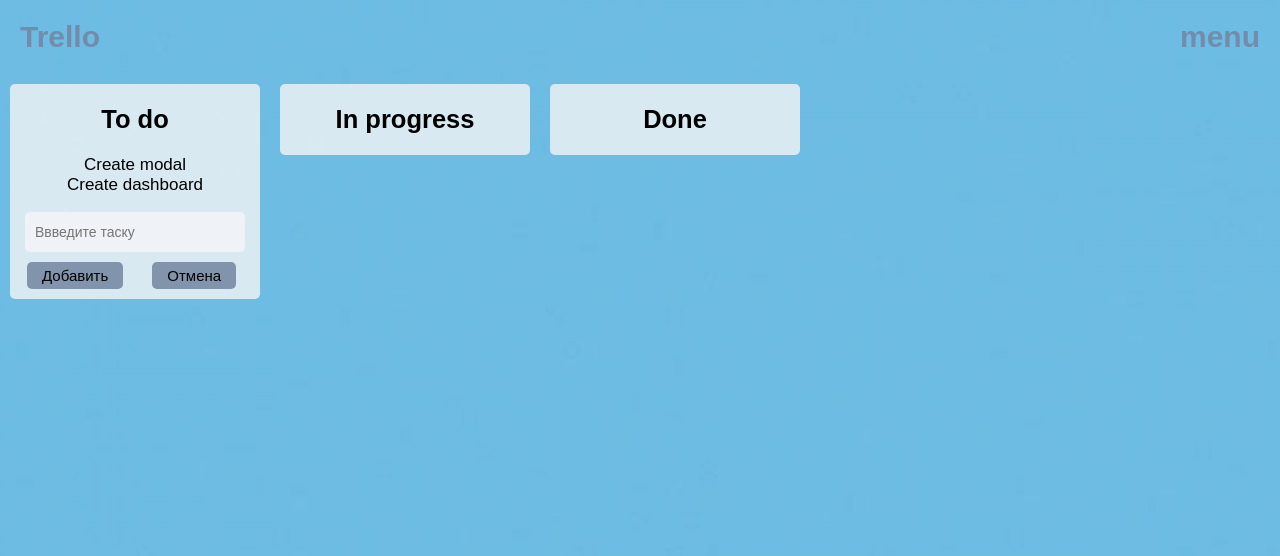
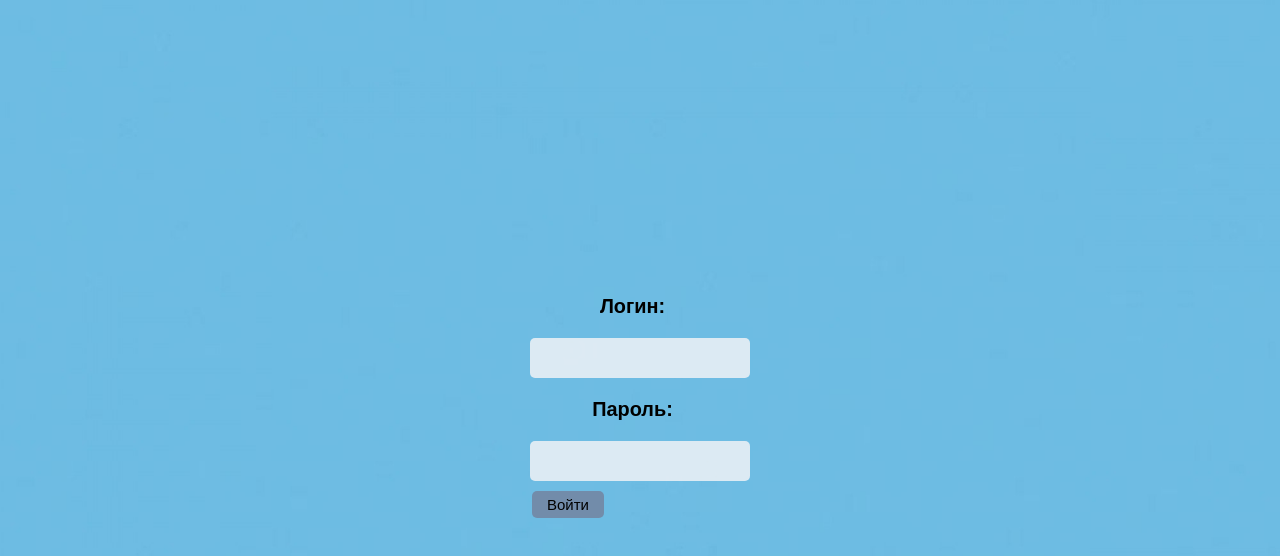
Before and after one commit to YanaVarsak/YanaVarsak-react-trello, a React (Create React App) app: page /login in a window 1280 px wide. Shown: the top 556 px of the page. Built offline with nearby package versions, Linux system fonts and the light colour scheme.

Commit message:
Пофиксила замечания, пыталась сделать перенос таски, удаление, валидацию и роутеры

```diff
--- a/package.json
+++ b/package.json
@@ -8,6 +8,7 @@
     "@testing-library/user-event": "^12.8.3",
     "react": "^17.0.2",
     "react-dom": "^17.0.2",
+    "react-router-dom": "^5.3.0",
     "react-scripts": "4.0.3",
     "web-vitals": "^1.1.2"
   },
--- a/src/components/App.jsx
+++ b/src/components/App.jsx
@@ -2,6 +2,7 @@ import { Modal } from './common/Modal';
 import { Header } from './Header';
 import { Dashboard } from './Dashboard';
 import '../css/styles.css'
+import { LoginPage } from './LoginPage';
 
  export function App() {
   return (
@@ -9,6 +10,7 @@ import '../css/styles.css'
       <Header/>
       <Modal/>
       <Dashboard/>
+      <LoginPage/>.
     </div>
   );
   };
--- a/src/components/Dashboard/Dashboard.jsx
+++ b/src/components/Dashboard/Dashboard.jsx
@@ -4,51 +4,81 @@ import { Input } from '../common/Input'
 import React from "react"
 import css from './style.modal.css'
 
+
+
 export class Dashboard extends React.Component {
     state = {
       value: "",
       isEdit: true,
       tasks: [
-        { text: "Create modal", id: 1 },
-        { text: "Create dashboard", id: 2 }
-      ]
+        { text: "Create modal", id: 1, status: 'todo' },
+        { text: "Create dashboard", id: 2, status: 'done' },
+        { text: "Create dashboard", id: 3, status: 'in_process' }
+
+      ],
+    };
+    toStartProcess = (id) => {
+      this.setState((prev) =>({
+        tasks: !prev.tasks.map((tasks) => tasks.id !==id ? tasks :{...tasks, status: "in_process"}  )
+      }))
+    }
+
+    clearTasks = () => {
+      this.setState({ tasks: [ ] });
     };
 
  buttonAddClick = () =>{
     this.setState((prev)=>({
     tasks:[
         ...prev.tasks,
-        {text: prev.value, id: prev.tasks.length + 1}
+        {text: prev.value, id: +(new Date())}
+
     ],
     value:""
   }))
 
+
+
+
+
+
  }
     render() {
       return (
+
         <div className={css.wrapper}>
+
+          {['todo', 'in_progress','done'].map((status)=>(
+
+
           <Card
-            title="To do"
-            footer = {
-              <div>
-                <Input value = {this.state.value} onChange={(event) => this.setState({value:event.target.value})}/>
-                <Button click = {this.buttonAddClick} title = "Добавить" />
-                <Button  title = "Отмена" />
-              </div>
-                  }
-                      >
+
+          title={status}
+
+          footer={<div>
+
+            <Input value={this.state.value} onChange={(event) => this.setState({ value: event.target.value })} />
+            <Button click={this.buttonAddClick} title="Добавить" />
+            <Button click={this.clearTasks} title="Удалить" />
+          </div>}>
           <div className={css.cardDiv}>
             <ul className={css.list}>
-                      {this.state.tasks.map((item) => {
-                        return(
-                            <li className = {css.listItem}>{item.text}</li>
-                        )})}
+
+            {this.state.tasks.filter((tasks) => tasks.status === status)
+                .map((item) => {
+
+                return (
+                  <li onClick={ ()=> this.toStartProcess(item.id)} className={css.listItem} key={item.id}>{item.text}</li>
+                );
+              })}
             </ul>
           </div>
         </Card>
-          <Card title="In progress" />
-          <Card title="Done" />
+
+          ))}
+
         </div>
+
       );
     };
 };
--- a/src/components/Header/Header.jsx
+++ b/src/components/Header/Header.jsx
@@ -1,13 +1,21 @@
 import React from "react"
 import { Modal } from '../common/Modal';
-import { Button } from '../common/Button';
 import css from './style.module.css'
 
 
 
 export class Header extends React.Component {
     state = {
-      test: false
+
+      test: false,
+      value: "",
+      titles: [
+      {text:'Очистить todo',id: 1, status: 'todo'},
+      {text:'Очистить in progress', id: 2, status: 'inProgress'},
+      {text:'Очистить done', id: 3, status: 'done'},
+      {text:'Очистить всё', id: 4, status: 'todo'}
+    ],
+
     };
 
     render() {
@@ -17,15 +25,14 @@ export class Header extends React.Component {
           <div className={css.headerMenu}>
             <Modal isVisible={this.state.test}onClose={() => this.setState({ test: false })}>
               <ul className={css.headerMenuList} >
-                <li className={css.headerMenuItem}><Button title="Очистить todo"/></li>
-                <li  className={css.headerMenuItem}><Button title="Очистить in progress"/></li>
-                <li  className={css.headerMenuItem}><Button title="Очистить done"/></li>
-                <li  className={css.headerMenuItem}><Button title="Очистить всё"/></li>
+              {this.state.titles.map((item) => {
+                        return(
+                <li className = {css.headerMenuItem} key={item.id}> {item.text}  </li>)})}
               </ul>
             </Modal>
             <div className={css.headerMenuLogo} onClick={() => this.setState({ test: true })}>menu</div>
           </div>
         </div>
       );
-    }
-  }
+    };
+  };
--- a/src/components/Header/style.module.css
+++ b/src/components/Header/style.module.css
@@ -18,10 +18,15 @@
     list-style-type: none;
     padding: 10px 20px 20px 20px;
   }
-  .headerMenuItem button{
+  .headerMenuItem{
     margin: 5px;
     min-width: 180px;
     transition: 1s;
+  }
+  .headerMenuItem:hover{
+    transition: 0.5s;
+    color: #f4f5f7;
+    background-color: rgb(89, 107, 134);
   }
   .headerMenuLogo:hover {
     color: #f4f5f7;
--- /dev/null
+++ b/src/components/LoginPage/LoginPage.jsx
@@ -0,0 +1,55 @@
+import React from "react"
+import css from './style.module.css'
+import { Button } from "../common/Button";
+import { Input } from '../common/Input'
+
+
+
+export class LoginPage extends React.Component {
+state = {
+        values: { login: '111', password: '111'},
+        errors: { login: '', password: ''},
+        loginValid: true,
+        passwordValid: true,
+     }
+
+     handler = ({ target }) => {
+        this.setState((prevState) => ({
+            values: {
+                ...prevState.values,
+                [target.name]: target.value,
+            }
+        }));
+    }
+    onClick = () => {
+        if (this.state.values.login === this.state.errors.login &&
+         this.state.values.password === this.state.errors.password){
+            alert('Успех')
+         } else if (this.state.values.login !== this.state.errors.login) {
+             this.setState({loginValid: false})
+         } else if (this.state.values.password !== this.state.errors.password) {
+             this.setState({passwordValid: false})
+         }
+    }
+ errorMessage =() => {
+    if (this.props.description.name.trim() === ""){
+        alert('Ghhkk')
+    }
+ }
+    render() {
+
+        return (
+            <div className={css.wrapper}>
+            <form onSubmit={this.onSubmit}>
+              <div>
+                  <h3 className={css.login} > Логин:</h3>
+                   <Input placeholder="Сюда вводить логин" type="text" name="login" onChange={this.handler}/></div>
+              <div>
+              <h3 className={css.login} > Пароль:</h3>
+              <Input placeholder=" Сюда вводить пароль" type="password" name="password" onChange={this.handler}/></div>
+              <Button className={css.btn} type="submit"   title="Войти"/>
+            </form>
+            </div>
+          );
+        }
+ }
--- /dev/null
+++ b/src/components/LoginPage/index.js
@@ -0,0 +1 @@
+export { LoginPage } from './LoginPage'
--- /dev/null
+++ b/src/components/LoginPage/style.module.css
@@ -0,0 +1,17 @@
+
+
+.wrapper{
+    position: absolute;
+    top: 50%;
+    left: 50%;
+    margin: -125px 0 0 -125px;
+   display: flex;
+}
+.login{
+  display: flex;
+  align-items: center;
+  justify-content: center;
+}
+.color{
+   background: #000;
+}
--- a/src/components/common/Card/Card.jsx
+++ b/src/components/common/Card/Card.jsx
@@ -1,11 +1,14 @@
 import css from './style.module.css'
 
-export const Card = ({title, children, footer }) => {
+export const Card = ({title, children, footer, onClear}) => {
     return (
         <div className = {css.card}>
             <h2 className={css.card_title}> {title} </h2>
                {children}
+
+               {onClear}
            {footer}
+
         </div>
 
     )
--- a/src/components/common/Input/Input.jsx
+++ b/src/components/common/Input/Input.jsx
@@ -1,9 +1,10 @@
 import css from './style.module.css'
 
-export const Input = ({value, onChange}) => {
+export const Input = ({value, onChange, errorMesage}) => {
+
     return (
         <div>
-            <input value = {value} onChange = {onChange} placeholder='Ввведите таску' className={css.input} />
+            <input  errorMessage = {errorMesage} value = {value} onChange = {onChange} className={css.input} />
         </div>
     )
 }
--- a/src/components/common/index.js
+++ b/src/components/common/index.js
@@ -0,0 +1,4 @@
+export {Button} from "../common"
+export {Input} from "../common"
+export {Card} from "../common"
+export {Modal} from "../common"
--- a/src/index.js
+++ b/src/index.js
@@ -1,8 +1,44 @@
 import React from 'react';
 import ReactDOM from 'react-dom';
-import {App} from './components';
+import {
+  BrowserRouter as Router,
+  Switch,
+  Route,
+  Redirect,
+} from "react-router-dom";
+import { LoginPage } from "./components/LoginPage/LoginPage";
+import { App } from "./components";
 
-ReactDOM.render(
-    <App />,
-  document.getElementById('root')
-);
+class AppWithAuth extends React.Component {
+  state = { isAuth: false };
+
+  comeDashboard = () => {
+    this.setState({
+      isAuth: true,
+    });
+  };
+
+  render() {
+
+    return (
+      <Router>
+      <Switch>
+        <Route path="/login">
+          {this.state.isAuth ? (
+            <Redirect to="/dashboard" />
+          ) : (
+            <LoginPage comeTrello={this.comeDashboard }/>
+          )}
+        </Route>
+        <Route path="/dashboard">
+          {this.state.isAuth ? <App /> : <Redirect to="/login" />}
+        </Route>
+        <Redirect to="/login" />
+      </Switch>
+    </Router>
+    );
+  }
+}
+
+const rootElement = document.getElementById("root");
+ReactDOM.render(<AppWithAuth />, rootElement);
```
Also changed, not shown: 2 other files (tests, documents, lock files or other folders). Lines whose indentation alone changed are shown as unchanged.
